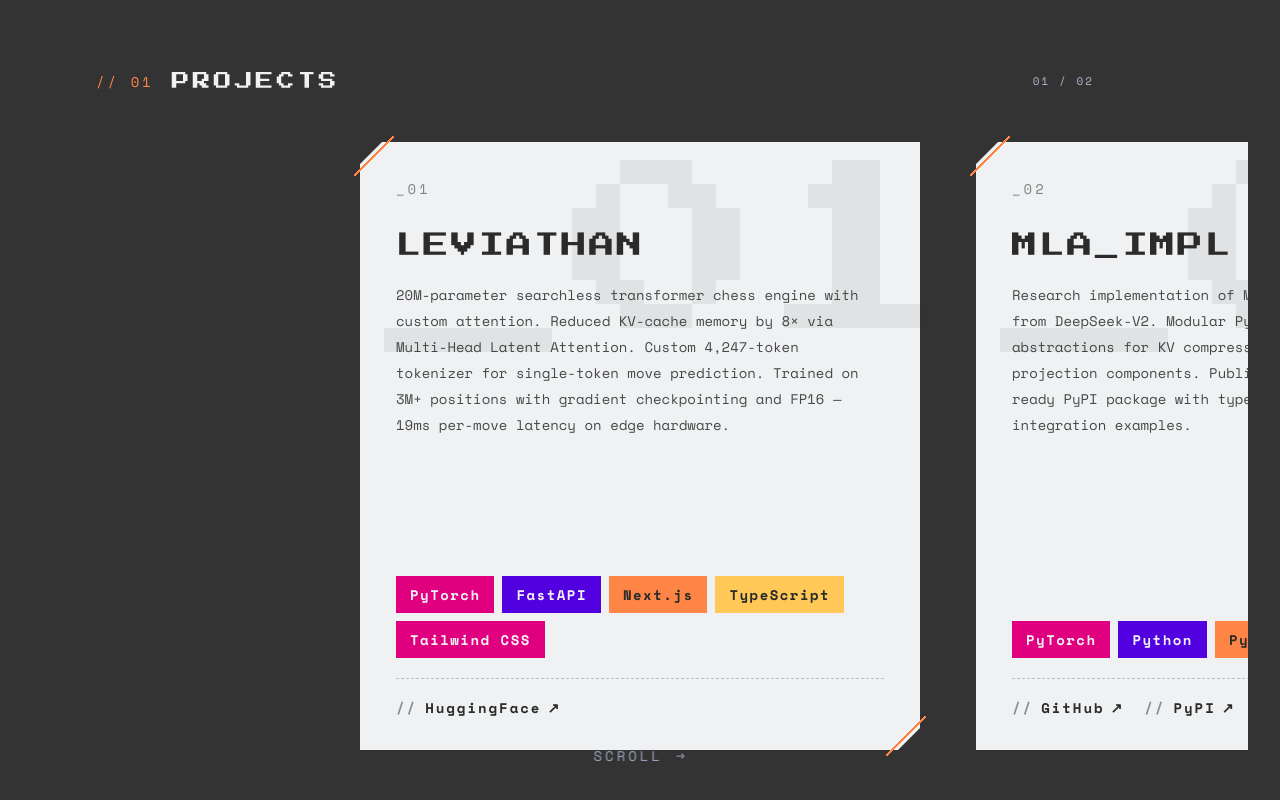
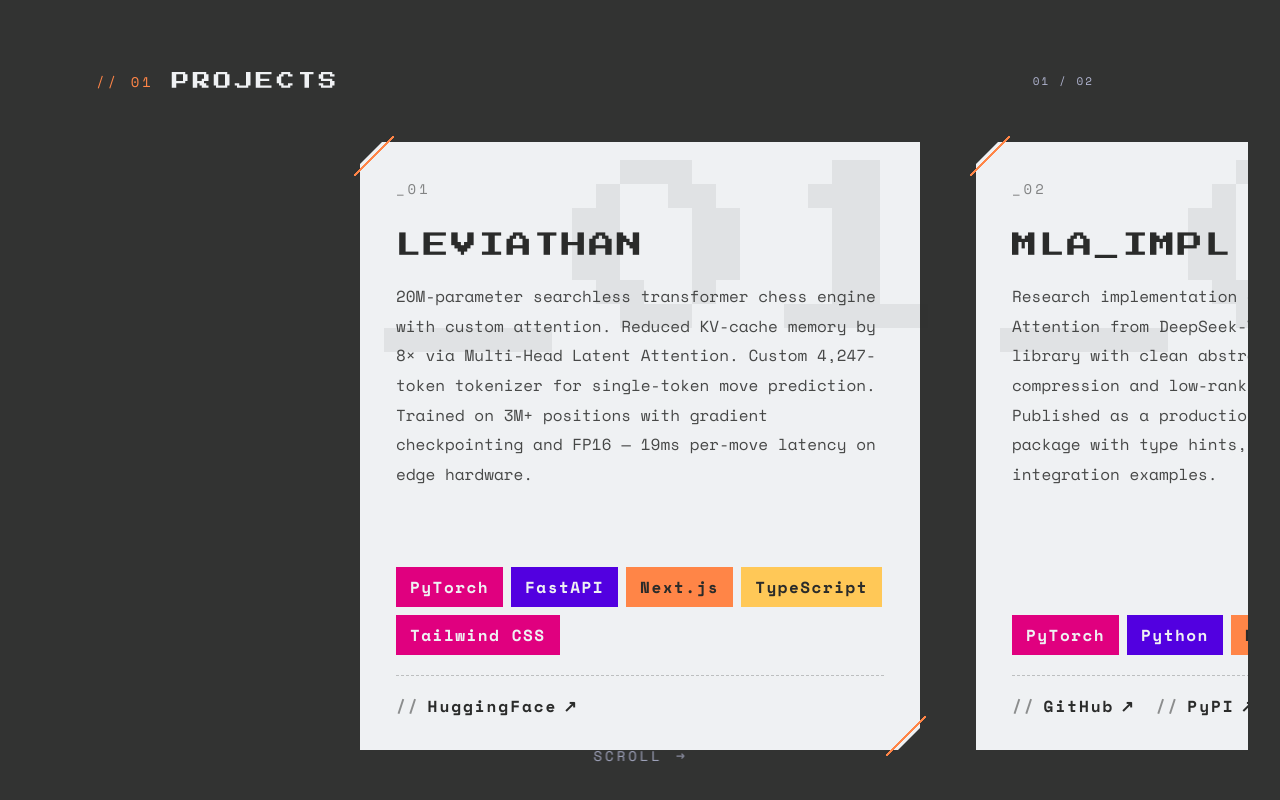
Before and after one commit to Nemesis-12/portfolio, a React (Vite) app: page / in a window 1280 px wide. Shown: the part 806-1606 px from the top of the page. Built offline with nearby package versions, Linux system fonts and the light colour scheme.

Commit message:
mochi: bump project card desc, tag, and link font sizes (14px → 16px)

```diff
--- a/src/portfolio.css
+++ b/src/portfolio.css
@@ -133,10 +133,10 @@
   .pcard:hover .pcard-num{color:var(--color-platinum);opacity:.9}
   .pcard-name{font-family:var(--font-display);font-size:clamp(20px,2vw,26px);color:var(--color-graphite);letter-spacing:2px;margin-top:30px;position:relative;z-index:2;line-height:1.3;transition:color .35s var(--ease)}
   .pcard:hover .pcard-name{color:var(--color-platinum)}
-  .pcard-desc{font-size:14px;color:var(--color-graphite);opacity:.85;line-height:1.85;margin-top:20px;flex:1;position:relative;z-index:2;text-wrap:pretty;transition:color .35s var(--ease),opacity .35s var(--ease)}
+  .pcard-desc{font-size:16px;color:var(--color-graphite);opacity:.85;line-height:1.85;margin-top:20px;flex:1;position:relative;z-index:2;text-wrap:pretty;transition:color .35s var(--ease),opacity .35s var(--ease)}
   .pcard:hover .pcard-desc{color:var(--color-platinum);opacity:1}
   .pcard-tags{display:flex;gap:8px;flex-wrap:wrap;margin-top:18px;position:relative;z-index:2}
-  .ptag{font-size:14px;padding:8px 14px;letter-spacing:1.5px;font-weight:700;transition:background .35s var(--ease),color .35s var(--ease),border-color .35s var(--ease)}
+  .ptag{font-size:16px;padding:8px 14px;letter-spacing:1.5px;font-weight:700;transition:background .35s var(--ease),color .35s var(--ease),border-color .35s var(--ease)}
   .ptag-fuchsia{background:var(--color-fuchsia-flame);color:var(--color-platinum)}
   .ptag-blue{background:var(--color-ultrasonic-blue);color:var(--color-platinum)}
   .ptag-orange{background:var(--color-atomic-tangerine);color:var(--color-graphite)}
@@ -144,7 +144,7 @@
   .pcard:hover .ptag{background:var(--color-platinum);color:var(--color-graphite);box-shadow:none}
   .pcard-links{display:flex;gap:20px;margin-top:20px;padding-top:18px;border-top:1px dashed rgba(42,43,42,.25);position:relative;z-index:2;transition:border-color .35s var(--ease)}
   .pcard:hover .pcard-links{border-top-color:rgba(239,241,243,.32)}
-  .plink{font-size:14px;color:var(--color-graphite);text-decoration:none;letter-spacing:2px;display:inline-flex;align-items:center;gap:6px;font-weight:700;transition:color .35s var(--ease)}
+  .plink{font-size:16px;color:var(--color-graphite);text-decoration:none;letter-spacing:2px;display:inline-flex;align-items:center;gap:6px;font-weight:700;transition:color .35s var(--ease)}
   .plink::before{content:'//';color:var(--color-graphite);opacity:.5;margin-right:2px;transition:color .35s var(--ease)}
   .pcard:hover .plink{color:var(--color-platinum)}
   .pcard:hover .plink::before{color:var(--color-platinum);opacity:.6}
```
